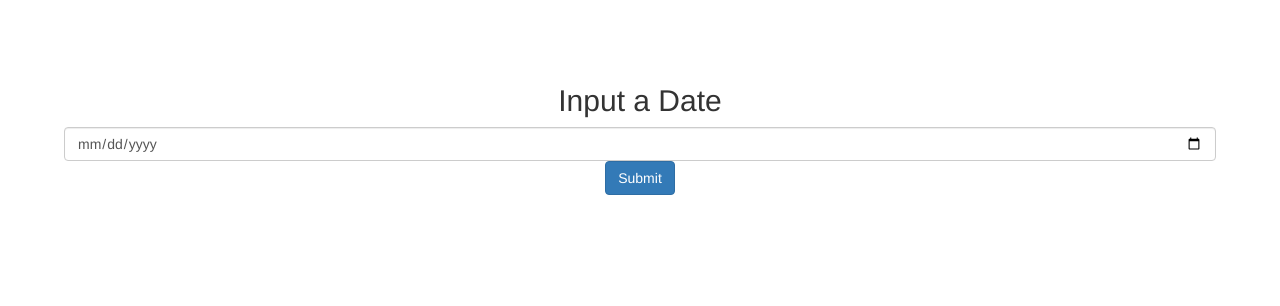
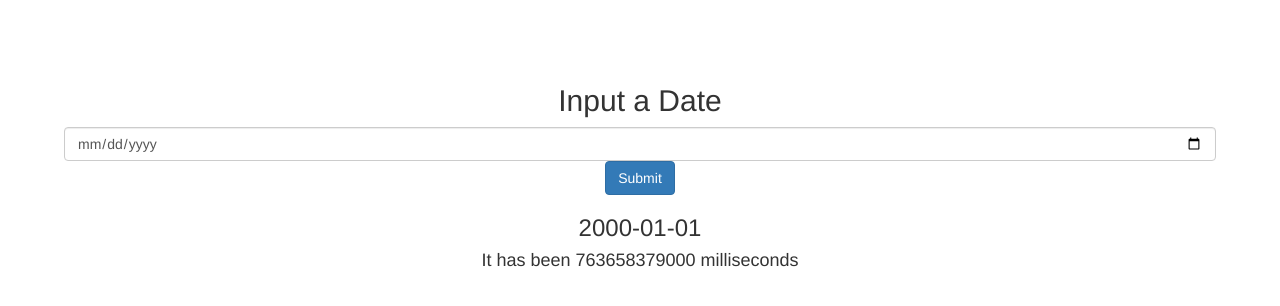
Before and after one commit to kazvee/time-tracker, a React (Create React App) app: page / in a window 1280 px wide. Shown: the top 306 px of the page. Built offline with nearby package versions, Linux system fonts and the light colour scheme.

Commit message:
feat: create Stats component

```diff
--- a/src/components/App.js
+++ b/src/components/App.js
@@ -1,6 +1,7 @@
 import { Component } from 'react';
 import { Button, Form, FormControl } from 'react-bootstrap';
 import './App.css';
+import Stats from './Stats';
 
 class App extends Component {
   constructor() {
@@ -26,6 +27,7 @@ class App extends Component {
             onChange={(event) => this.setState({ newDate: event.target.value })}
           ></FormControl>
           <Button onClick={() => this.changeDate()}>Submit</Button>
+          <Stats date={this.state.date}/>
         </Form>
       </div>
     );
--- /dev/null
+++ b/src/components/Stats.js
@@ -0,0 +1,22 @@
+import { Component } from 'react';
+
+class Stats extends Component {
+  timeSince(date) {
+    let today = new Date().getTime();
+    let otherDate = new Date(date).getTime();
+    let difference = Math.abs(today - otherDate);
+
+    return `${difference} milliseconds`;
+  }
+
+  render() {
+    return (
+      <div>
+        <h3>{this.props.date}</h3>
+        <h4>It has been {this.timeSince(this.props.date)}</h4>
+      </div>
+    );
+  }
+}
+
+export default Stats;
```
